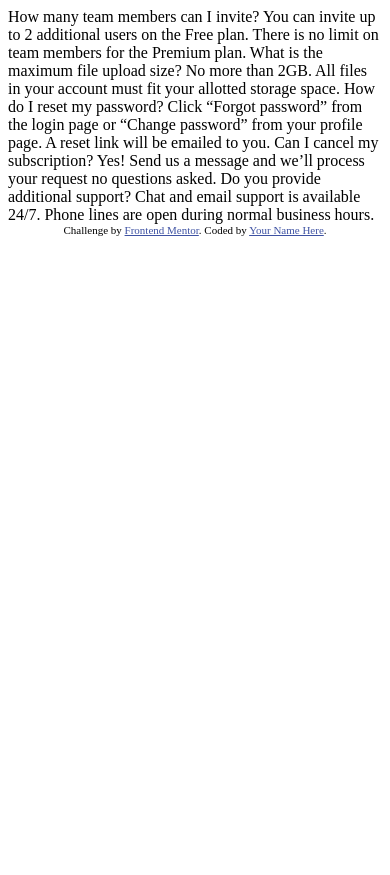
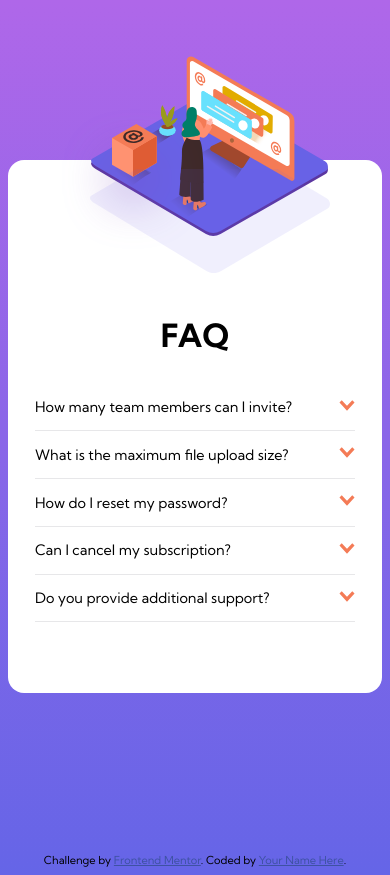
Before and after one commit to mattyd96/FAQ-accordion-card, a plain HTML site: page index.html in a window 390 px wide. Before the commit the page ends 844 px from the top, so only its background shows below. Drawn offline with Linux system fonts and the light colour scheme.

Commit message:
desktop version operational, mobile still needs alteration

```diff
--- a/index.html
+++ b/index.html
@@ -7,34 +7,91 @@
   <link rel="icon" type="image/png" sizes="32x32" href="./images/favicon-32x32.png">
 
   <title>Frontend Mentor | FAQ Accordion Card</title>
+  <link rel="stylesheet" href="scss/style.css">
 
   <!-- Feel free to remove these styles or customise in your own stylesheet 👍 -->
   <style>
-    .attribution { font-size: 11px; text-align: center; }
+    .attribution { font-size: 11px; text-align: center;}
     .attribution a { color: hsl(228, 45%, 44%); }
   </style>
 </head>
 <body>
-  How many team members can I invite?
-  You can invite up to 2 additional users on the Free plan. There is no limit on
-  team members for the Premium plan.
+  <div class="container">
+    <div class="mobile-container">
+      <img src="images/illustration-woman-online-mobile.svg"  class="mobile-top" alt="">
+      <img src="images/bg-pattern-mobile.svg" class="mobile-bottom" alt="">
+    </div>
+    <div class="cube-container">
+      <img src="images/illustration-box-desktop.svg" alt="box with @ sign" class="top">
+    </div>
+    <div class="content-container">
+      <div class="illustration">
+        <img src="images/illustration-woman-online-desktop.svg" alt="person working on desktop" class="middle">
+        <img src="images/bg-pattern-desktop.svg" alt="person working on desktop" class="bottom">
+      </div>
+      <div class="info">
+        <h1 class="title">FAQ</h1>
+        <div class="accordion">
+          <div class="card">
+            <div class="question" id="q1" onclick="dropdown('a1', 'q1')">
+              <p>How many team members can I invite?</p>
+              <img src="images/icon-arrow-down.svg" alt="arrow drop down selector">
+            </div>
+            <div class="answer hidden" id="a1">
+              <p>You can invite up to 2 additional users on the Free plan. There is no limit on
+                team members for the Premium plan.</p>
+            </div>
+          </div>
+          <div class="card">
+            <div class="question" id="q2" onclick="dropdown('a2', 'q2')">
+              <p>What is the maximum file upload size?</p>
+              <img src="images/icon-arrow-down.svg" alt="arrow drop down selector">
+            </div>
+            <div class="answer hidden" id="a2">
+              <p>No more than 2GB. All files in your account must fit your allotted storage space.</p>
+            </div>
+          </div>
+          <div class="card">
+            <div class="question" id="q3" onclick="dropdown('a3', 'q3')">
+              <p>How do I reset my password?</p>
+              <img src="images/icon-arrow-down.svg" alt="arrow drop down selector">
+            </div>
+            <div class="answer hidden" id="a3">
+              <p>Click “Forgot password” from the login page or “Change password” from your profile page.
+                A reset link will be emailed to you.</p>
+            </div>
+          </div>
+          <div class="card">
+            <div class="question" id="q4" onclick="dropdown('a4', 'q4')">
+              <p>Can I cancel my subscription?</p>
+              <img src="images/icon-arrow-down.svg" alt="arrow drop down selector">
+            </div>
+            <div class="answer hidden" id="a4">
+              <p>Yes! Send us a message and we’ll process your request no questions asked.</p>
+            </div>
+          </div>
+          <div class="card">
+            <div class="question" id="q5" onclick="dropdown('a5', 'q5')">
+              <p>Do you provide additional support?</p>
+              <img src="images/icon-arrow-down.svg" alt="arrow drop down selector">
+            </div>
+            <div class="answer hidden" id="a5">
+              <p>Chat and email support is available 24/7. Phone lines are open during normal business hours.</p>
+            </div>
+          </div>
 
-  What is the maximum file upload size?
-  No more than 2GB. All files in your account must fit your allotted storage space.
+        </div>
+      </div>
+    </div>
+  </div>
 
-  How do I reset my password?
-  Click “Forgot password” from the login page or “Change password” from your profile page.
-  A reset link will be emailed to you.
 
-  Can I cancel my subscription?
-  Yes! Send us a message and we’ll process your request no questions asked.
-
-  Do you provide additional support?
-  Chat and email support is available 24/7. Phone lines are open during normal business hours.
 
   <div class="attribution">
     Challenge by <a href="https://www.frontendmentor.io?ref=challenge" target="_blank">Frontend Mentor</a>.
     Coded by <a href="#">Your Name Here</a>.
   </div>
+
+  <script src="script.js"></script>
 </body>
 </html>
--- /dev/null
+++ b/script.js
@@ -0,0 +1,5 @@
+function dropdown(answer, question) {
+    document.getElementById(answer).classList.toggle("hidden");
+    var elements = document.getElementById(question).getElementsByTagName('img');
+    elements[0].classList.toggle("up");
+  }
--- /dev/null
+++ b/scss/style.scss
@@ -0,0 +1,179 @@
+@import url('https://fonts.googleapis.com/css2?family=Kumbh+Sans:wght@400;700&display=swap');
+
+body {
+    font-size: 12px;
+    background-image: linear-gradient(hsl(273, 75%, 66%), hsl(240, 73%, 65%));
+    font-family: 'Kumbh Sans', sans-serif;
+}
+
+.container {
+    display: grid;
+    grid-template-columns: 1fr 1fr;
+    grid-template-rows: 1fr;
+    max-width: 80rem;
+    margin: 10rem auto;
+    border-radius: 1rem;
+    background-color: #fff;
+    max-height: 31rem;
+    max-width: 60rem;
+}
+
+.mobile-container{
+    display: none;
+}
+
+.content-container {
+    display: grid;
+    grid-template-columns: 1fr 2fr;
+    overflow:hidden;
+    grid-column: 1/3;
+    grid-row: 1/3;
+}
+
+.cube-container {
+    z-index: 100;
+    grid-column: 1/2;
+    grid-row: 1/2;
+
+    img {
+        margin-top: 11.75rem;
+        margin-left: -5.5rem;
+    }
+}
+
+.illustration {
+    display: grid;
+    grid-template-columns: 1fr;
+    grid-template-rows: 1fr;
+
+    img {
+        grid-column: 1/2;
+        grid-row: 1/2;
+    }
+
+    .middle {
+        margin-top: 3.5rem;
+        margin-left: -5rem;
+    }
+
+    .bottom {
+        margin-top: -19rem;
+        margin-left: -36rem;
+    }
+}
+
+.info {
+    grid-column: 2/3;
+    margin: 2.7rem 0 0 5rem;
+
+    h1 {
+        font-size: 2rem;
+        font-weight: 700;
+        margin-bottom: 1.8rem;
+    }
+}
+
+.accordion {
+    display: flex;
+    flex-direction: column;
+    max-width: 23rem;
+
+    .card {
+        border-bottom: .1rem solid hsl(240, 5%, 91%);
+    }
+
+    .answer {
+        padding-right: 1rem;
+    }
+}
+
+.question {
+    display: flex;
+    flex-direction: row;
+    justify-content: space-between;
+    font-size: .9rem;
+
+    img {
+        width: 1rem;
+        height: .75rem;
+        margin: 1rem 0;
+    }
+
+    &:hover {
+        font-weight: bold;
+        cursor: pointer;
+    }
+
+}
+
+.hidden {
+    display:none;
+}
+
+.up {
+    transform: scaleY(-1);
+}
+
+@media(max-width: 1000px) {
+    .container {
+        all: none;
+        display: grid;
+        grid-template-columns: 1fr;
+        grid-template-rows: 1fr 3fr;
+        margin: 10rem auto;
+        border-radius: 1rem;
+        background-color: #fff;
+        max-height: none;
+        max-width: 35rem;
+    }
+
+    .cube-container,
+    .illustration {
+        display: none;
+    }
+
+    .mobile-container {
+        display: grid;
+        grid-template-columns: 1fr;
+        grid-row: 1/2;
+        grid-column: 1/2;
+        z-index: 1;
+
+        .mobile-top {
+            margin: -6.5rem auto 0 auto;
+        }
+
+        .mobile-bottom {
+            margin: -6.5rem auto 0 auto;
+            padding-left: 1.9rem;
+        }
+    }
+
+    .content-container {
+        display: grid;
+        grid-template-columns: 1fr;
+        grid-column: 1/2;
+        grid-row: 2/3;
+        min-height: 25rem;
+    }
+
+    .info {
+        grid-row: 2/3;
+        grid-column: 1/2;
+        margin: auto;
+        margin-top: -5rem;
+        margin-bottom: 0;
+        height: 20rem;
+
+        h1 {
+            text-align: center;
+        }
+
+        .accordion {
+            margin: auto;
+            width: 20rem;
+        }
+    }
+
+
+}
```
Also changed, not shown: scss/style.css (added), 1 other file.
